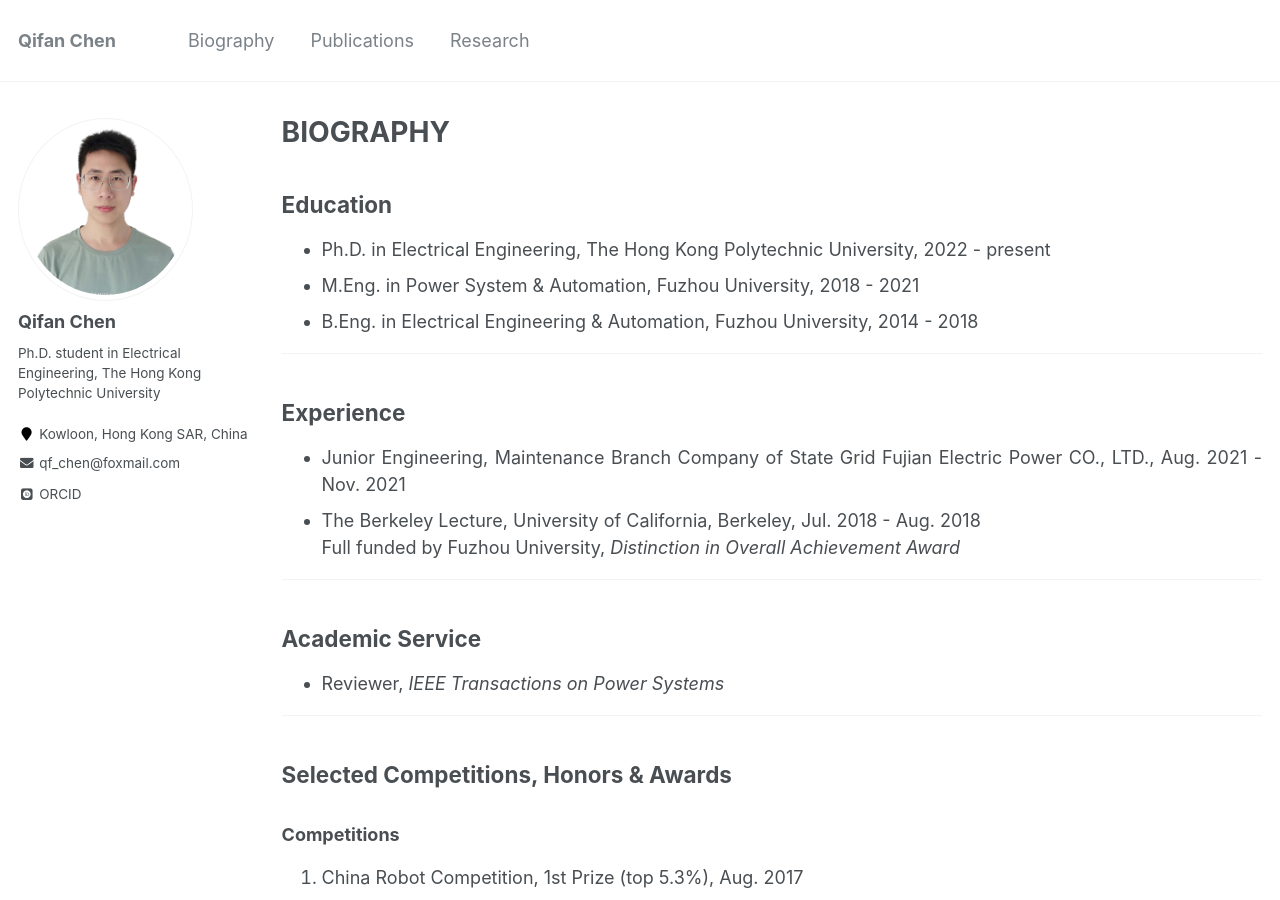
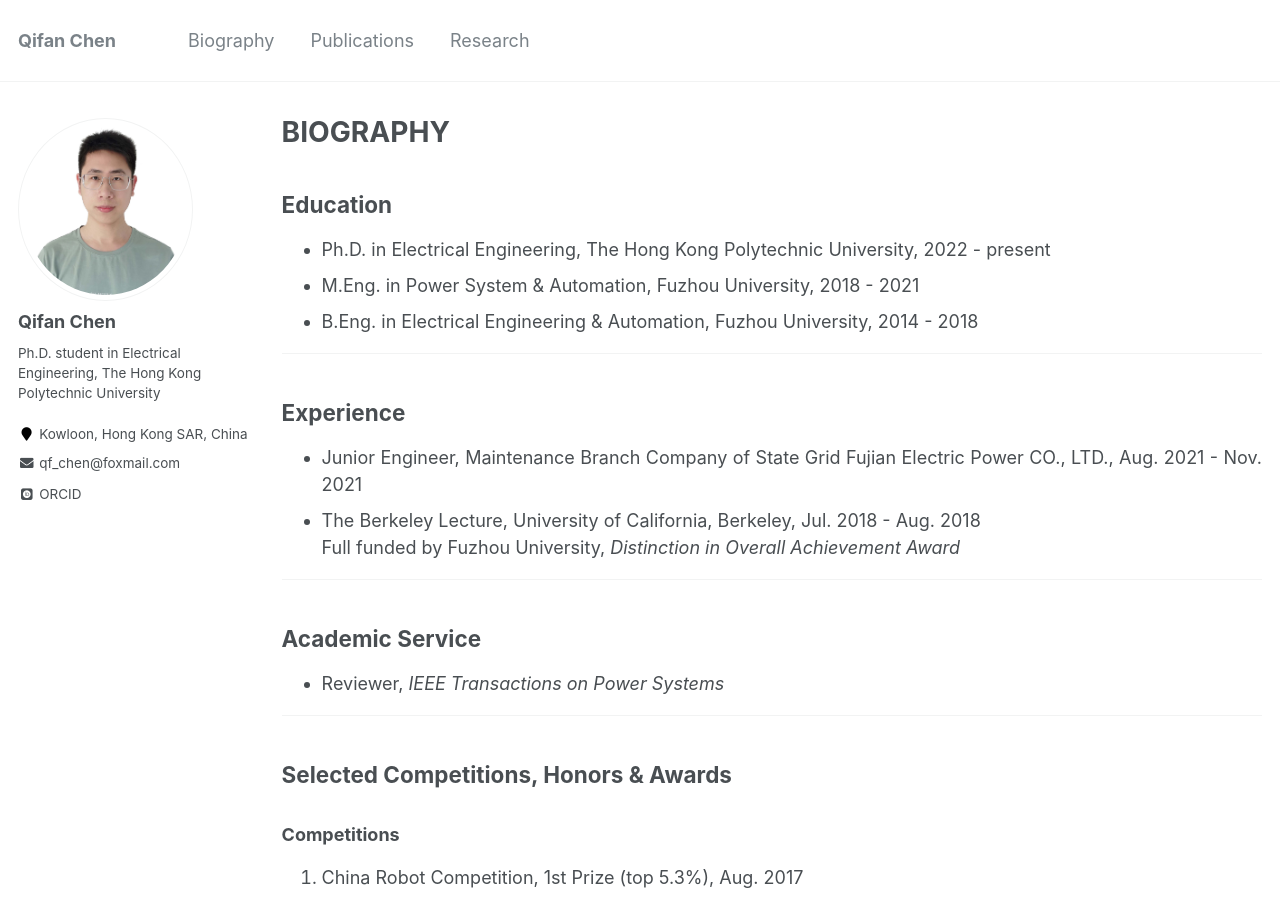
Before and after one commit to ChQf/ChQf.github.io, a Jekyll site: the page built from _pages/biography.md, in a window 1280 px wide and 900 px high. Built offline with Jekyll 4.4.1, drawn with Linux system fonts in a browser that asks for light colours; some web fonts are replaced.

Commit message:
Update biography.md

```diff
--- a/_pages/biography.md
+++ b/_pages/biography.md
@@ -18,7 +18,7 @@ redirect_from:
 
 ## Experience
 
-* Junior Engineering, Maintenance Branch Company of State Grid Fujian Electric Power CO., LTD., Aug. 2021 - Nov. 2021
+* Junior Engineer, Maintenance Branch Company of State Grid Fujian Electric Power CO., LTD., Aug. 2021 - Nov. 2021
 * The Berkeley Lecture, University of California, Berkeley, Jul. 2018 - Aug. 2018
 <br>Full funded by Fuzhou University, *Distinction in Overall Achievement Award*
 {: .text-justify}
```
